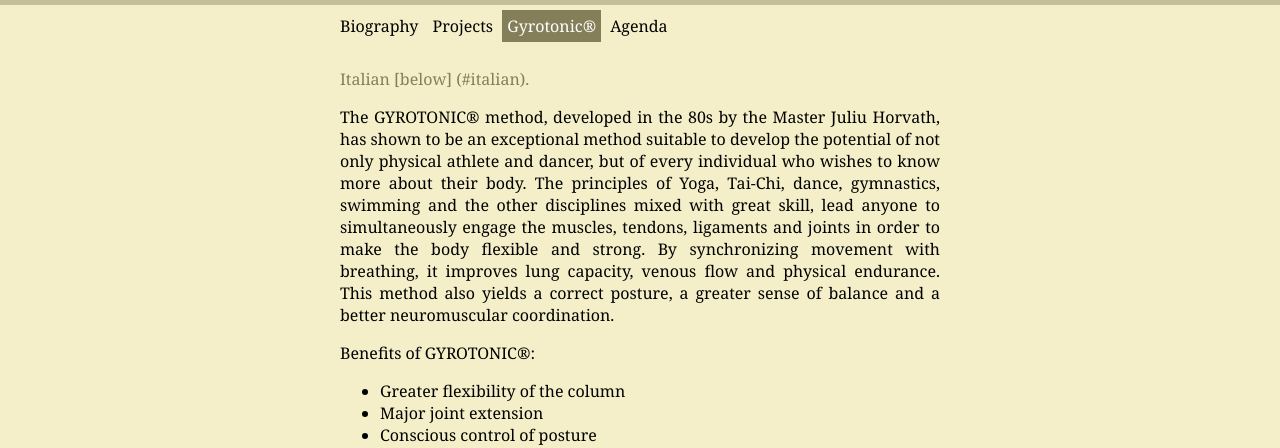
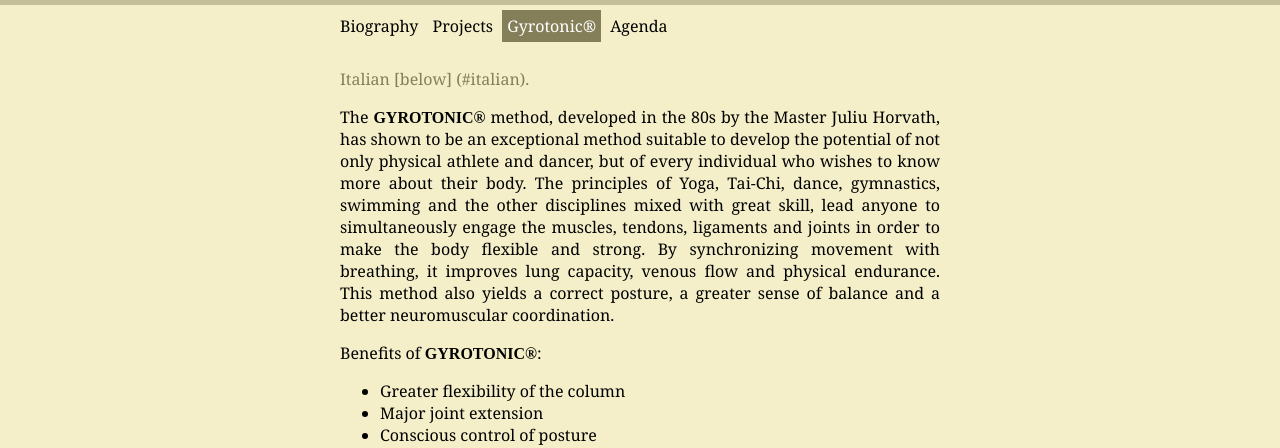
Before and after one commit to valedami/valedami.github.io, a Jekyll site: the page built from gyrotonic.md, in a window 1280 px wide and 900 px high. Shown: the part 178-626 px from the top of the window. Built offline with Jekyll 4.4.1, drawn with Linux system fonts in a browser that asks for light colours; Markdown is read by kramdown in place of the engine named in the settings; some of the changed text lies outside the part shown.

Commit message:
gyro style edits

```diff
--- a/_layouts/default.html
+++ b/_layouts/default.html
@@ -42,8 +42,6 @@ Valeria D'Amico
 
 <footer>
 <div class="center">
-Contact Valeria at <a
-href="mailto:move@valeriadamico.com">move@valeriadamico.com</a> for dance or <a
-href="mailto:gyro@valeriadamico.com">gyro@valeriadamico.com</a> for gyrotonic.
+Contact Valeria at <a href="mailto:move@valeriadamico.com">move@valeriadamico.com</a>.
 </div>
 </footer>
--- a/gyrotonic.md
+++ b/gyrotonic.md
@@ -5,7 +5,7 @@ title: Gyrotonic®
 
 _Italian [below] (#italian)._
 
-The GYROTONIC® method, developed in the 80s by the Master Juliu Horvath, has
+The <span class="gyro">GYROTONIC®</span> method, developed in the 80s by the Master Juliu Horvath, has
 shown to be an exceptional method suitable to develop the potential of not only
 physical athlete and dancer, but of every individual who wishes to know more
 about their body. The principles of Yoga, Tai-Chi, dance, gymnastics, swimming
@@ -15,7 +15,7 @@ flexible and strong. By synchronizing movement with breathing, it improves lung
 capacity, venous flow and physical endurance. This method also yields a correct
 posture, a greater sense of balance and a better neuromuscular coordination.
 
-Benefits of GYROTONIC®:
+Benefits of <span class="gyro">GYROTONIC®</span>:
 
 * Greater flexibility of the column
 * Major joint extension
```
